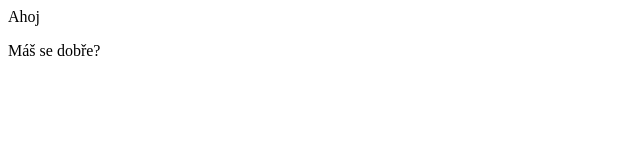
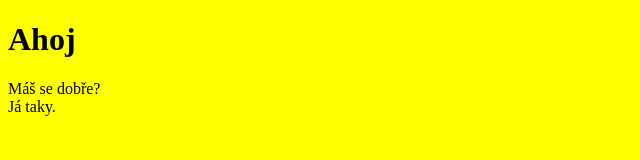
Before and after one commit to pavel5750cz/My-Website-for-Nintendo-Wii, a plain HTML site: page index.html in a window 1280 px wide. Shown: the whole page, without its empty margins (0-640 px from the left). Drawn offline with Linux system fonts and the light colour scheme.

Commit message:
Update index.html

```diff
--- a/index.html
+++ b/index.html
@@ -4,9 +4,12 @@
     <title>Wii stránka</title>
 </head>
 
-<body>
-    <h>Ahoj</h>
-    <p>Máš se dobře?</p>
+<body style="background-color:yellow;">
+    <h1>Ahoj</h1>
+    <p1>Máš se dobře?</p1>
+    <br>
+    <p1>Já taky.</p1>
+
 </body>
 </html>
 
```
